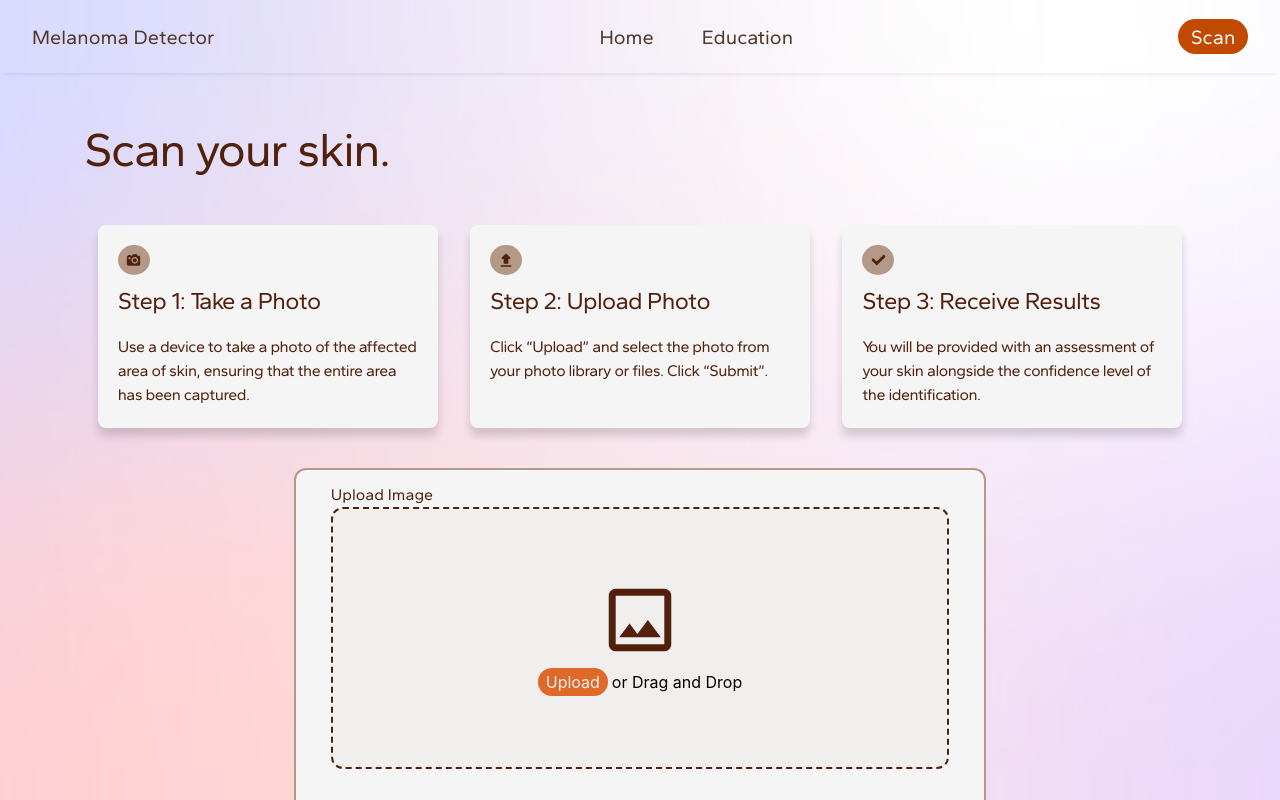
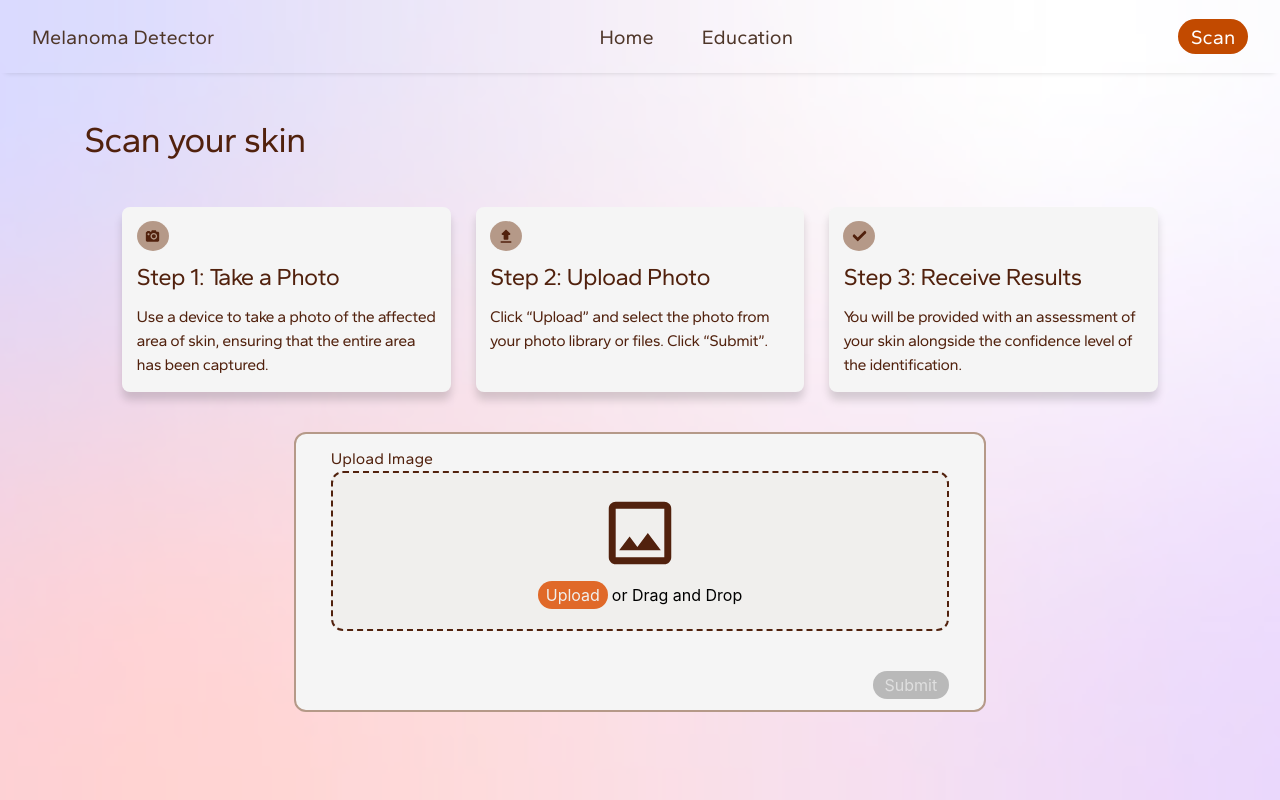
Before and after one commit to CareTech-at-UCI/melanoma-project, a React (Create React App) app in the folder frontend/: page /scan in a window 1280 px wide. Shown: the top 800 px of the page. Built offline with nearby package versions, Linux system fonts and the light colour scheme.

Commit message:
updated spacing and size of scan page, now one page

```diff
--- a/frontend/src/components/scan/step.jsx
+++ b/frontend/src/components/scan/step.jsx
@@ -7,7 +7,7 @@ const StepCard = ({title, description, icon: Icon }) => {
             w-full
             md:w-[350px]
             rounded-[8px]
-            p-[1.5%]
+            p-[1.2%]
             shadow-[0px_8px_8px_0px_rgba(0,0,0,0.15)]
             flex
             flex-col
@@ -20,7 +20,7 @@ const StepCard = ({title, description, icon: Icon }) => {
                     <Icon/>
                 </div>
                 {/*step-text*/}
-                <div className="lg:w-[300px] w-[80%] h-[50%] flex flex-col gap-[8px] md:gap-[16px]">
+                <div className="lg:w-[300px] w-[80%] h-[50%] flex flex-col gap-[8px] md:gap-[10px]">
                     <h1 className="font-gantari text-main-brown text-scan-header-7 lg:text-scan-header-5 md:text-scan-header-5">
                         {title}
                     </h1>
--- a/frontend/src/components/scan/upload.jsx
+++ b/frontend/src/components/scan/upload.jsx
@@ -57,7 +57,7 @@ export default function Upload() {
   };
 
   return (
-    <div className="mb-3 bg-[#F5F5F5] border-2 border-solid border-[#B59988] rounded-xl  mx-auto w-[60%] h-[60%] md:w-[60%] md:h-[55vh]">
+    <div className="mb-32 pb-[.8%] bg-[#F5F5F5] border-2 border-solid border-[#B59988] rounded-xl mx-auto w-[60%] h-[60%] md:w-[60%] md:h-[35vh]">
       <p className='font-gantari text-main-brown pl-[5%] pt-[2%]'>Upload Image</p>
       <div
       className={`border-2 border-dashed border-[#51210D] rounded-xl mx-auto w-[90%] h-[60%] p-4 flex items-center justify-center ${
--- a/frontend/src/pages/Scan.jsx
+++ b/frontend/src/pages/Scan.jsx
@@ -16,12 +16,12 @@ export const Scan = () => {
         <div className="pt-10 w-full md:w-[90%] flex flex-col items-center justify-center">
             {/*Frame 135*/}
             <div className="text-left w-full pl-2 md:pl-15">
-                <h1 className="font-gantari text-main-brown text-scan-header-9 md:text-header-1 sm:pl-3">
-                    Scan your skin.
+                <h1 className="font-gantari text-main-brown text-scan-header-9 md:text-header-2 sm:pl-3">
+                    Scan your skin
                 </h1>
             </div>
             {/*Frame 43/46*/}
-            <div className="w-full h-[90%] md:w-[100%] md:h-[90%] flex flex-col items-center">
+            <div className="w-full h-[90%] md:w-[80%] md:h-[90%] flex flex-col items-center">
                 {/*steps*/}
                 <div className="w-full flex flex-col md:flex-row items-center justify-center gap-[8px] md:gap-[3%] p-2 md:p-10 items-stretch">
                     {/*Step 1*/}
```
